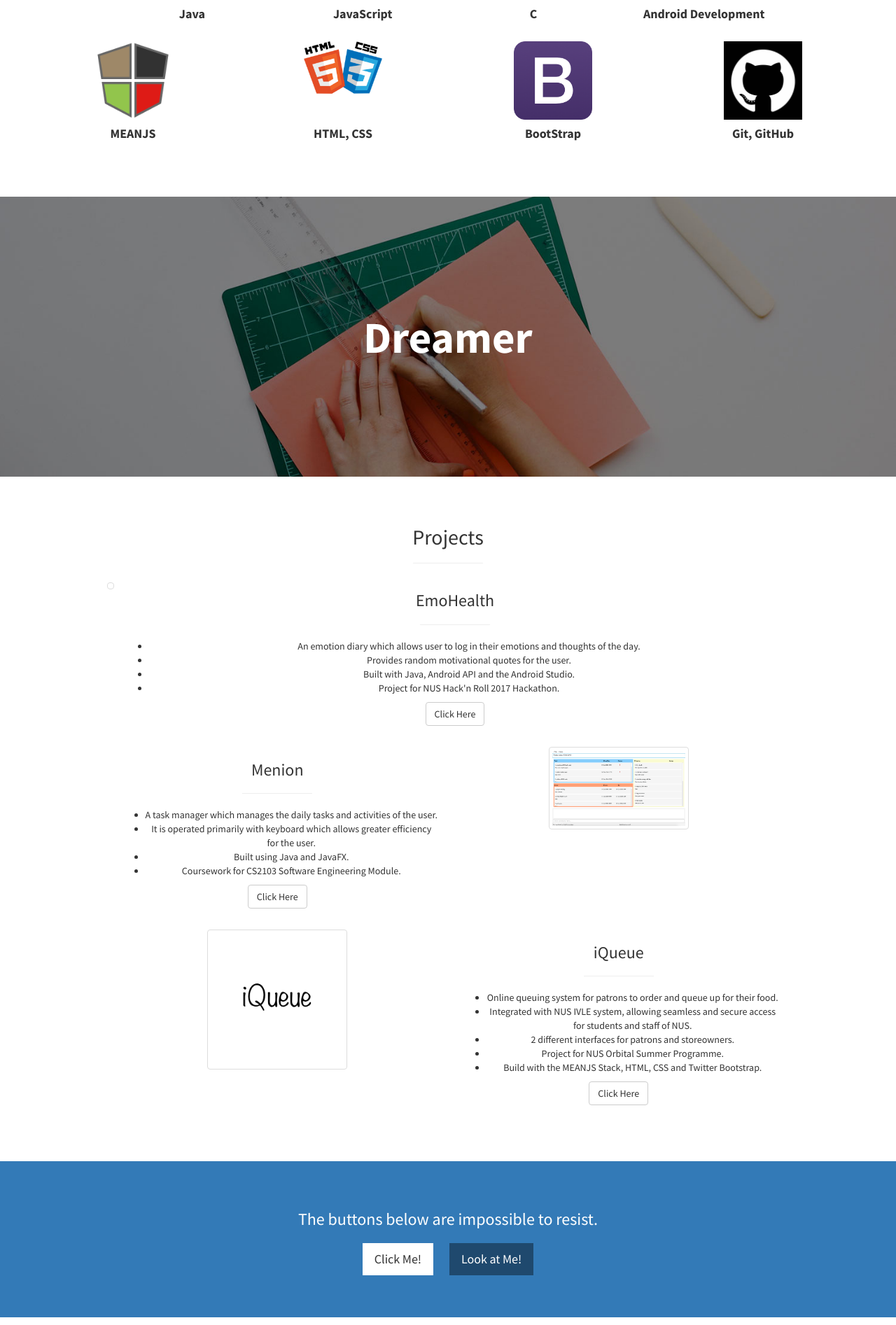
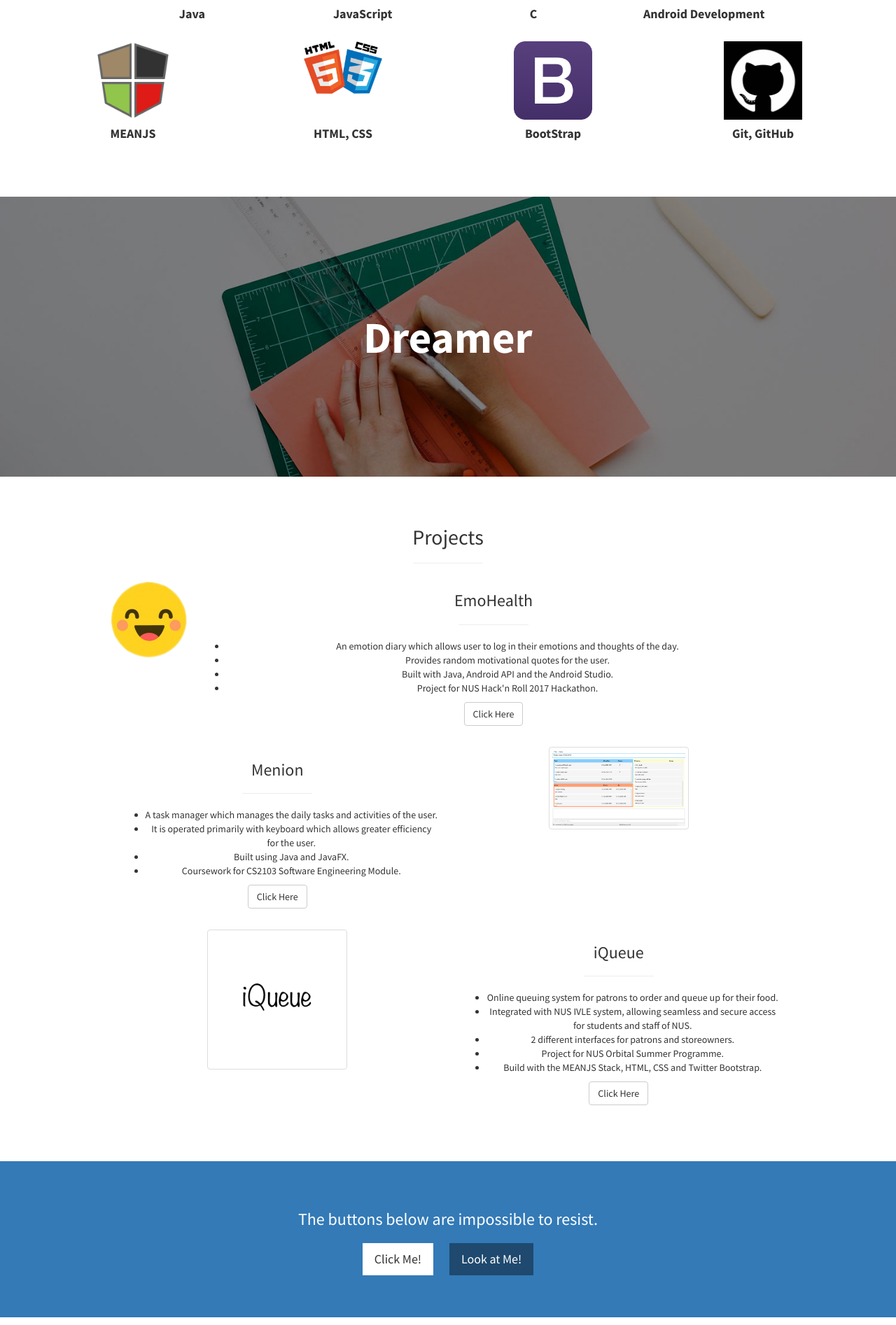
Before and after one commit to lowjiansheng/lowjiansheng, a Jekyll site: the page built from index.html, in a window 1280 px wide. Shown: the part 1457-3350 px from the top of the page at 70% size. Built offline with Jekyll 4.4.1, drawn with Linux system fonts in a browser that asks for light colours; grey boxes are pictures that could not be loaded.

Commit message:
Fix media object

```diff
--- a/_includes/portfolio.html
+++ b/_includes/portfolio.html
@@ -10,10 +10,11 @@
             <div class="media-left">
                 <div class="portfolio-item">
                   <a href="https://github.com/EmoHealth/mobile-app">
-                    <img class="img-portfolio img-responsive img-thumbnail" src="img/emo_health.png" height="200" width ="200">
+                    <img src="img/emo_health.png" class="media-object">
                   </a>
                 </div>
-              </div>
+            </div>
+
             <div class="media-body">
               <div class="portfolio-item">
                 <h3>EmoHealth</h3>
```
